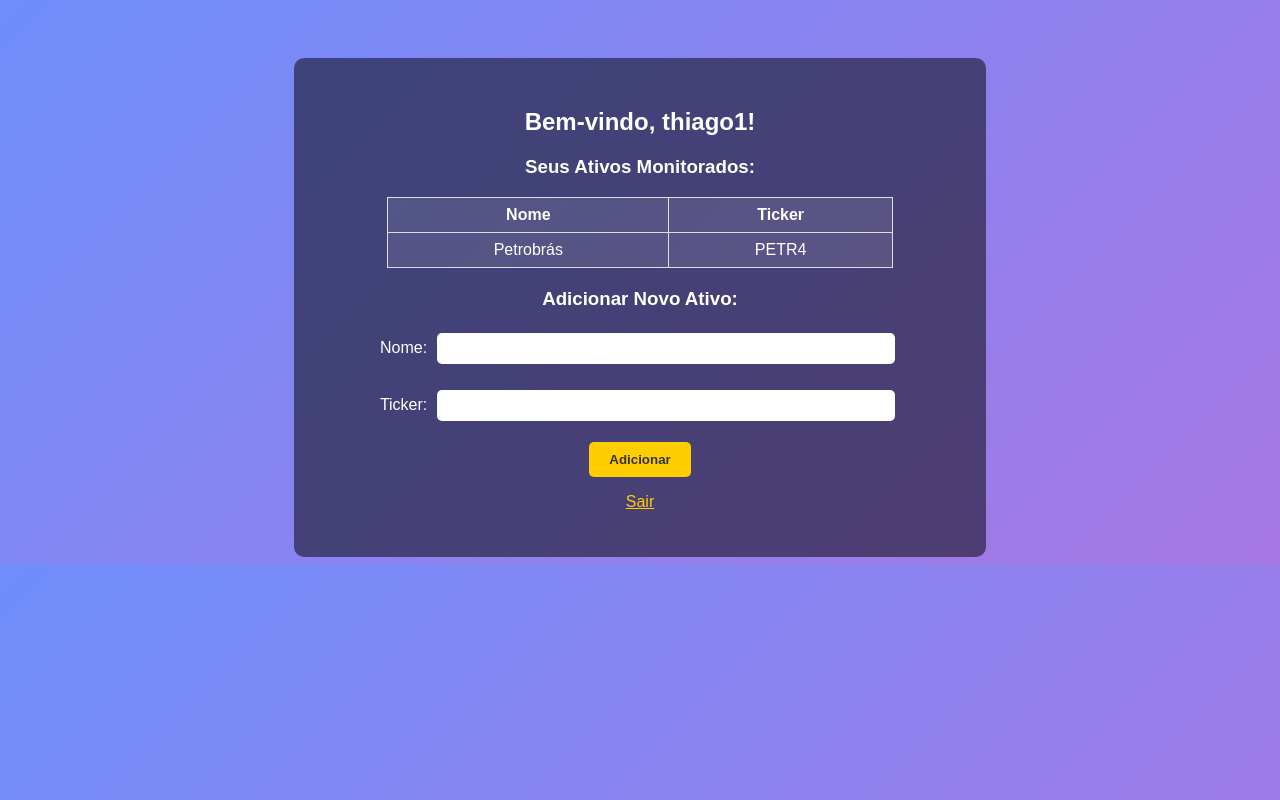
After one commit to thiagomout/desafio_inoa, a Django app: page /dashboard/ in a window 1280 px wide. The commit adds this page. Run offline with Django 5.2, Linux system fonts and the light colour scheme; a user stored in the database is signed in; data comes from the database, SQL or seed files in the repository; both versions use the stored data as it was after the commit.

Commit message:
web pages added

```diff
--- a/desafio_inoa/settings.py
+++ b/desafio_inoa/settings.py
@@ -104,7 +104,7 @@ AUTH_PASSWORD_VALIDATORS = [
 # Internationalization
 # https://docs.djangoproject.com/en/5.2/topics/i18n/
 
-LANGUAGE_CODE = 'en-us'
+LANGUAGE_CODE = 'pt-br'
 
 TIME_ZONE = 'UTC'
 
@@ -130,3 +130,5 @@ EMAIL_USE_TLS = True
 EMAIL_HOST_USER = 'desafioalerta@gmail.com'
 EMAIL_HOST_PASSWORD = 'yhqe lxly gesq xfsh'
 DEFAULT_FROM_EMAIL = EMAIL_HOST_USER
+
+LOGIN_REDIRECT_URL = '/dashboard/'
--- a/desafio_inoa/urls.py
+++ b/desafio_inoa/urls.py
@@ -16,8 +16,11 @@ Including another URLconf
 """
 from django.contrib import admin
 from django.urls import path, include
+from django.contrib.auth import views as auth_views
 
 urlpatterns = [
     path('admin/', admin.site.urls),
-    path('accounts/', include('django.contrib.auth.urls')),
+    path('', include('monitoramento.urls')),
+    path('login/', auth_views.LoginView.as_view(template_name='registration/login.html'), name='login'),
+    path('logout/', auth_views.LogoutView.as_view(next_page='home'), name='logout'),
 ]
--- /dev/null
+++ b/monitoramento/forms.py
@@ -0,0 +1,18 @@
+from django import forms
+from .models import Ativo
+from django.contrib.auth.forms import UserCreationForm
+from django.contrib.auth.models import User
+
+
+class AtivoForm(forms.ModelForm):
+    class Meta:
+        model = Ativo
+        fields = ['nome', 'ticker']
+
+
+class CustomUserCreationForm(UserCreationForm):
+    email = forms.EmailField(required=True)
+
+    class Meta:
+        model = User
+        fields = ("username", "email", "password1", "password2")
--- a/monitoramento/models.py
+++ b/monitoramento/models.py
@@ -1,6 +1,8 @@
 from django.db import models
+from django.contrib.auth.models import User
 
 class Ativo(models.Model):
+    user = models.ForeignKey(User, on_delete=models.CASCADE)
     nome = models.CharField(max_length=100)
     ticker = models.CharField(max_length=10, unique=True)
 
@@ -9,6 +11,7 @@ class Ativo(models.Model):
 
 class TunelDePreco(models.Model):
     ativo = models.OneToOneField(Ativo, on_delete=models.CASCADE)
+    user = models.ForeignKey(User, on_delete=models.CASCADE)
     preco_min = models.DecimalField(max_digits=10, decimal_places=2)
     preco_max = models.DecimalField(max_digits=10, decimal_places=2)
 
--- /dev/null
+++ b/monitoramento/templates/monitoramento/dashboard.html
@@ -0,0 +1,91 @@
+<!DOCTYPE html>
+<html lang="pt-BR">
+<head>
+    <meta charset="UTF-8">
+    <title>Dashboard</title>
+    <style>
+        body {
+            background: linear-gradient(135deg, #6e8efb, #a777e3);
+            font-family: Arial, sans-serif;
+            color: #fff;
+            text-align: center;
+            padding-top: 50px;
+        }
+        .container {
+            background-color: rgba(0,0,0,0.5);
+            padding: 30px;
+            border-radius: 10px;
+            width: 50%;
+            margin: auto;
+        }
+        table {
+            margin: auto;
+            margin-bottom: 20px;
+            width: 80%;
+            border-collapse: collapse;
+        }
+        th, td {
+            border: 1px solid #ddd;
+            padding: 8px;
+            background-color: rgba(255,255,255,0.1);
+        }
+        h2 {
+            margin-bottom: 20px;
+        }
+        form input, form select {
+            padding: 8px;
+            margin: 5px;
+            border-radius: 5px;
+            border: none;
+            width: 70%;
+        }
+        button {
+            background-color: #ffce00;
+            color: #333;
+            padding: 10px 20px;
+            border: none;
+            border-radius: 5px;
+            font-weight: bold;
+            cursor: pointer;
+        }
+        button:hover {
+            background-color: #ffd633;
+        }
+        a {
+            color: #ffce00;
+        }
+    </style>
+</head>
+<body>
+    <div class="container">
+        <h2>Bem-vindo, {{ request.user.username }}!</h2>
+
+        <h3>Seus Ativos Monitorados:</h3>
+        {% if ativos %}
+            <table>
+                <tr>
+                    <th>Nome</th>
+                    <th>Ticker</th>
+                </tr>
+                {% for ativo in ativos %}
+                    <tr>
+                        <td>{{ ativo.nome }}</td>
+                        <td>{{ ativo.ticker }}</td>
+                    </tr>
+                {% endfor %}
+            </table>
+        {% else %}
+            <p>Você ainda não está monitorando nenhum ativo.</p>
+        {% endif %}
+
+        <h3>Adicionar Novo Ativo:</h3>
+        <form method="post">
+            {% csrf_token %}
+            {{ form.as_p }}
+            <button type="submit">Adicionar</button>
+        </form>
+
+        <p><a href="{% url 'logout' %}">Sair</a></p>
+    </div>
+</body>
+</html>
--- /dev/null
+++ b/monitoramento/urls.py
@@ -0,0 +1,8 @@
+from django.urls import path
+from . import views
+
+urlpatterns = [
+    path('signup/', views.signup, name='signup'),
+    path('', views.home, name='home'),
+    path('dashboard/', views.dashboard, name='dashboard'),
+]
--- a/monitoramento/views.py
+++ b/monitoramento/views.py
@@ -1,3 +1,41 @@
-from django.shortcuts import render
+from django.contrib.auth.forms import UserCreationForm
+from django.shortcuts import render, redirect
+from django.contrib.auth import login
+from django.contrib.auth.decorators import login_required
+from django.http import HttpResponse
+from .models import Ativo
+from .forms import AtivoForm
+from .forms import CustomUserCreationForm
 
-# Create your views here.
+def signup(request):
+    if request.method == 'POST':
+        form = CustomUserCreationForm(request.POST)
+        if form.is_valid():
+            form.save()
+            return redirect('login')  # Redirect to login page after signup
+    else:
+        form = CustomUserCreationForm()
+    return render(request, 'registration/signup.html', {'form': form})
+
+
+def home(request):
+    return render(request, 'monitoramento/home.html')
+
+@login_required
+def dashboard(request):
+    ativos = Ativo.objects.filter(user=request.user)
+
+    if request.method == 'POST':
+        form = AtivoForm(request.POST)
+        if form.is_valid():
+            novo_ativo = form.save(commit=False)
+            novo_ativo.user = request.user
+            novo_ativo.save()
+            return redirect('dashboard')
+    else:
+        form = AtivoForm()
+
+    return render(request, 'monitoramento/dashboard.html', {
+        'ativos': ativos,
+        'form': form
+    })
```
Also changed, not shown: monitoramento/templates/monitoramento/home.html (added, +47 -0 lines), monitoramento/templates/registration/login.html (+48 -1 lines), monitoramento/templates/registration/signup.html (added, +61 -0 lines), db.sqlite3, monitoramento/migrations/0001_initial.py, 1 other file.
